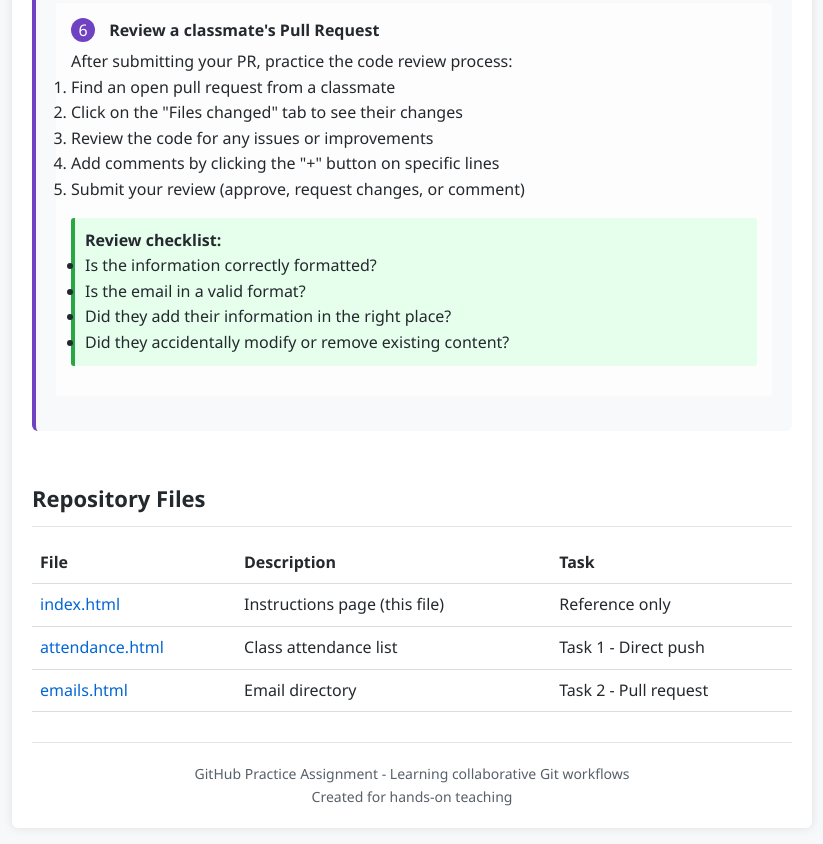
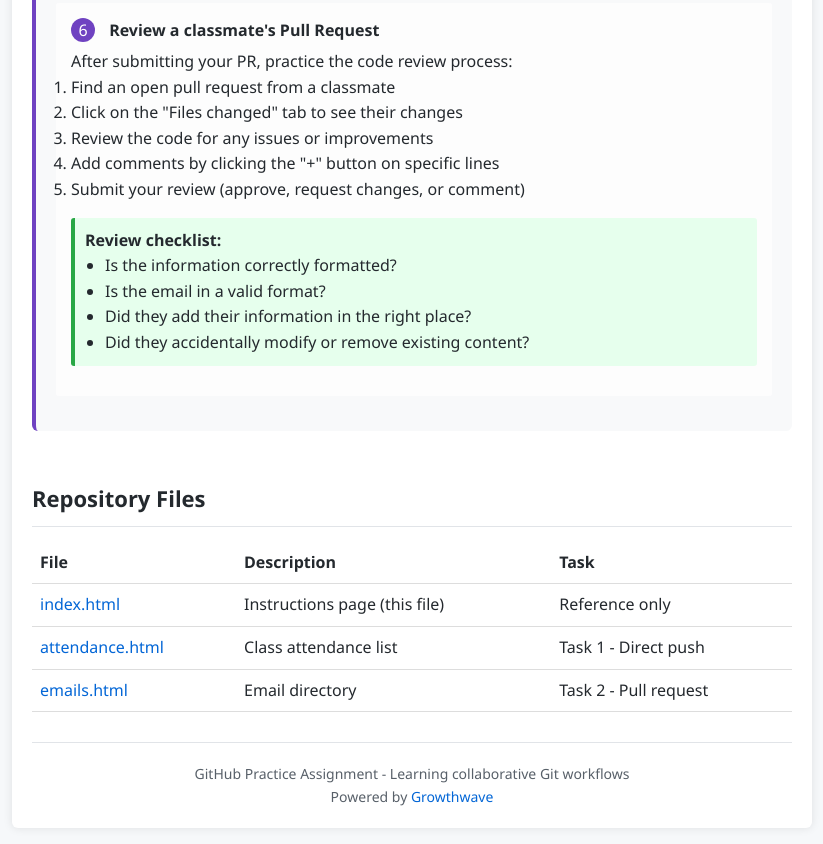
Before and after one commit to oreste-abizera/git-hands-on-lab, a plain HTML site: page index.html in a window 1280 px wide. Shown: the part 3014-3858 px from the top of the page, without its empty margins (228-1051 px from the left). Drawn offline with Linux system fonts and the light colour scheme.

Commit message:
update footer in index.html to include credit to Growthwave

```diff
--- a/index.html
+++ b/index.html
@@ -143,6 +143,10 @@
         padding: 10px;
         margin: 15px 0;
         border-radius: 3px;
+      }
+
+      .tips ul {
+        padding-left: 20px;
       }
 
       .pr-info {
@@ -459,7 +463,10 @@
 
       <div class="footer">
         <p>GitHub Practice Assignment - Learning collaborative Git workflows</p>
-        <p>Created for hands-on teaching</p>
+        <p>
+          Powered by
+          <a href="https://www.growthwave.tech" target="_blank"> Growthwave </a>
+        </p>
       </div>
     </div>
   </body>
```
